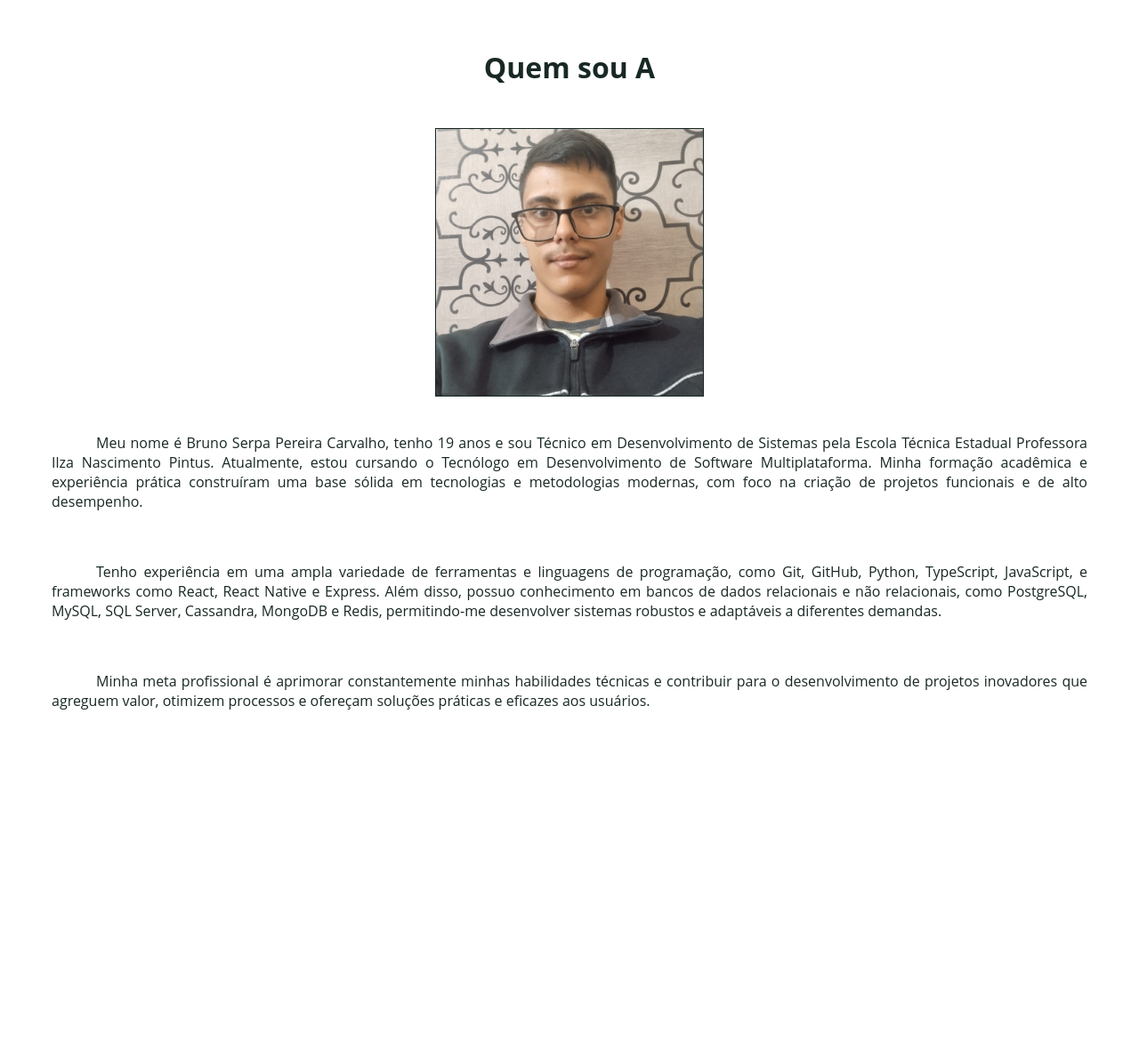
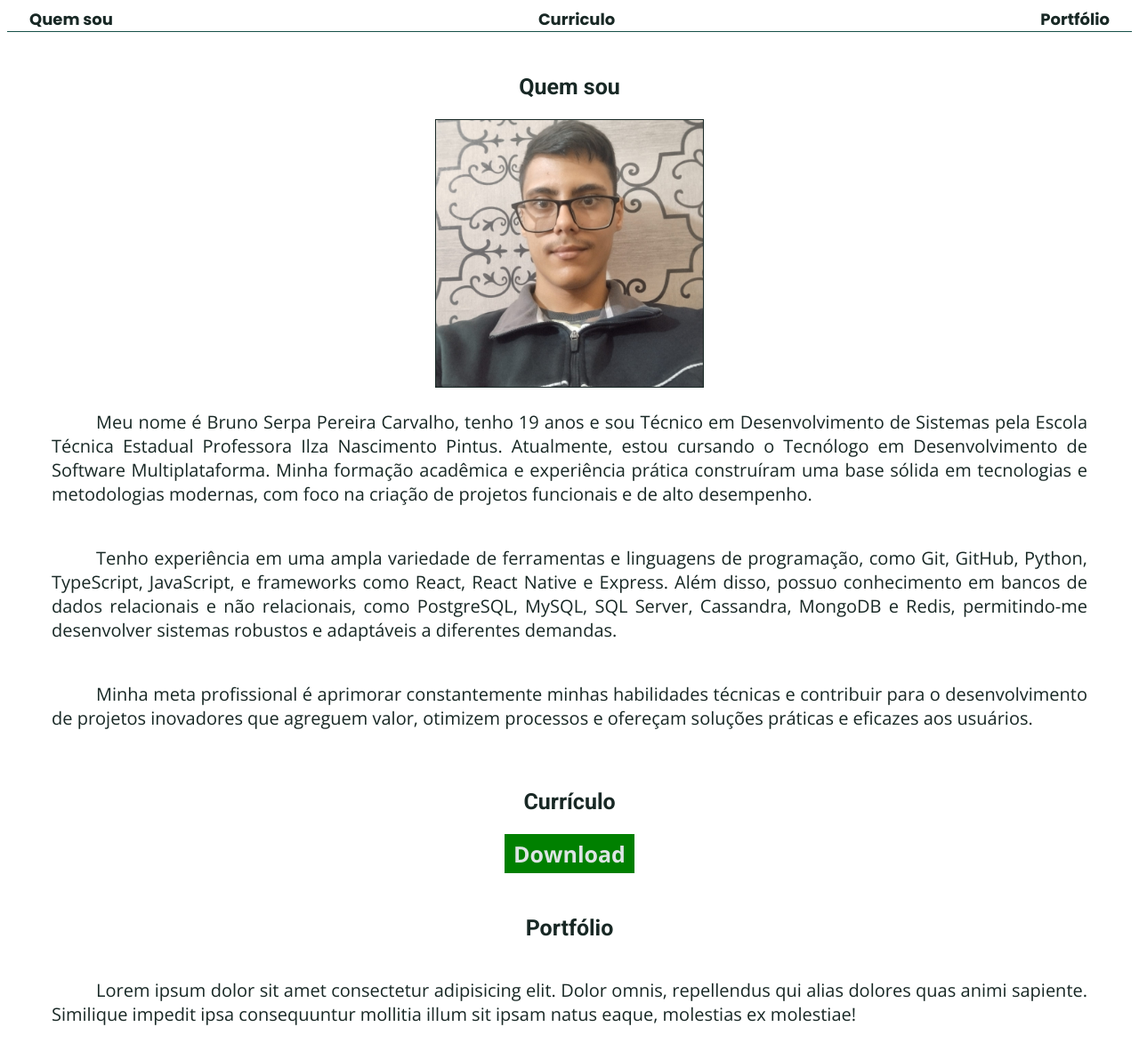
Before and after one commit to BrunoSerpa/portfolio-code, a React (Create React App) app: page / in a window 1280 px wide. Shown: the whole page at 89% size. Before the commit the page ends 848 px from the top, so only its background shows below. Built offline with nearby package versions, Linux system fonts and the light colour scheme.

Commit message:
Refactor Home component layout and styles for improved structure and navigation

```diff
--- a/src/Pages/Home/index.tsx
+++ b/src/Pages/Home/index.tsx
@@ -1,11 +1,16 @@
-import Me from '../../assets/Me.jpg';
-import { Paragraph, ProfileDiv, ProfileImg, Title } from './style'
+import { Me } from '../../assets';
+import { Download, Paragraph, DivContend, ProfileImg, Title, DivPage, DivHeader, LinkHeader } from './style'
 
 export default function Home() {
     return (
-        <div>
-            <ProfileDiv>
-                <Title> Quem sou A</Title>
+        <DivPage>
+            <DivHeader>
+                <LinkHeader href='#QuemSou'>Quem sou</LinkHeader>
+                <LinkHeader href='#Curriculo'>Curriculo</LinkHeader>
+                <LinkHeader href='#Portfolio'>Portfólio</LinkHeader>
+            </DivHeader>
+            <DivContend id="QuemSou">
+                <Title>Quem sou</Title>
                 <ProfileImg src={Me} alt="Me" />
                 <Paragraph>
                     Meu nome é Bruno Serpa Pereira Carvalho, tenho 19 anos e sou Técnico em Desenvolvimento de Sistemas pela Escola Técnica Estadual Professora Ilza Nascimento Pintus. Atualmente, estou cursando o Tecnólogo em Desenvolvimento de Software Multiplataforma. Minha formação acadêmica e experiência prática construíram uma base sólida em tecnologias e metodologias modernas, com foco na criação de projetos funcionais e de alto desempenho.
@@ -16,7 +21,17 @@ export default function Home() {
                 <Paragraph>
                     Minha meta profissional é aprimorar constantemente minhas habilidades técnicas e contribuir para o desenvolvimento de projetos inovadores que agreguem valor, otimizem processos e ofereçam soluções práticas e eficazes aos usuários.
                 </Paragraph>
-            </ProfileDiv>
-        </div >
-    )
+            </DivContend>
+            <DivContend id="Curriculo">
+                <Title>Currículo</Title>
+                <Download>Download</Download>
+            </DivContend>
+            <DivContend id="Portfolio">
+                <Title>Portfólio</Title>
+                <Paragraph>
+                    Lorem ipsum dolor sit amet consectetur adipisicing elit. Dolor omnis, repellendus qui alias dolores quas animi sapiente. Similique impedit ipsa consequuntur mollitia illum sit ipsam natus eaque, molestias ex molestiae!
+                </Paragraph>
+            </DivContend>
+        </DivPage>
+    );
 }
--- a/src/Pages/Home/style.ts
+++ b/src/Pages/Home/style.ts
@@ -1,27 +1,53 @@
 import styled from "styled-components";
-import { textColor1 } from "../../styles/theme";
+import { backgroundColor3, font1, font3, font5, font6, textColor1, textColor4 } from "../../styles";
 
-const Title = styled.h1`
+const DivContend = styled.div`
+    display: flex;
+    flex-direction: column;
+    gap: 5px;
+    padding: 0 50px;
+`;
+const DivHeader = styled.div`
+    border-bottom: ${backgroundColor3} solid 1px;
+    display: flex;
+    flex-wrap: wrap;
+    gap: 25px;
+    justify-content: space-between;
+    padding: 0 25px;
+`;
+const DivPage = styled.div`
+    display: flex;
+    flex-direction: column;
+    gap: 30px;
+`;
+const Download = styled.a`
+    background-color: green;
+    color: ${textColor4};
+    ${font5};
+    padding: 5px 10px;
+    margin: 0 auto;
+`;
+const LinkHeader = styled.a`
     color: ${textColor1};
-    text-align: center;
+    ${font1};
+    text-decoration: none;
 `;
 const Paragraph = styled.p`
     color: ${textColor1};
+    ${font3};
     text-align: justify;
     text-indent: 50px;
 `;
 const ProfileImg = styled.img`
+    border: 1px solid ${textColor1};
+    height: 300px;
+    margin: 0 auto;
     width: 300px;
-    height: 300px;
-    border: 1px solid ${textColor1};
-    margin: 0 auto;
+`;
+const Title = styled.h1`
+    color: ${textColor1};
+    ${font6};
+    text-align: center;
 `;
 
-const ProfileDiv = styled.div`
-    display: flex;
-    flex-direction: column;
-    gap: 25px;
-    padding: 25px 50px;
-`;
-
-export { Paragraph, ProfileImg, ProfileDiv, Title };
+export { DivHeader, DivContend, DivPage, Download, LinkHeader, Paragraph, ProfileImg, Title };
--- /dev/null
+++ b/src/assets/index.ts
@@ -0,0 +1,3 @@
+import Me from "./Me.jpg";
+
+export {Me};
```
